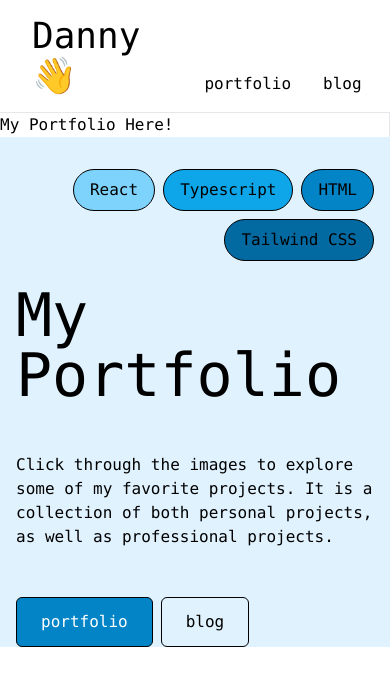
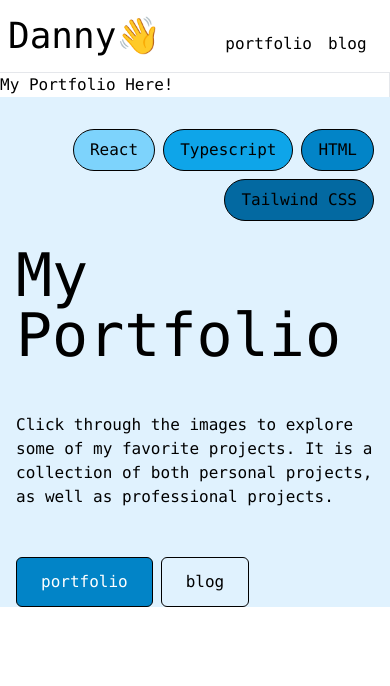
Before and after one commit to dannygrimmig/portfolio, a Next.js app: page /portfolio in a window 390 px wide. Shown: the top 686 px of the page. Built offline with nearby package versions, Linux system fonts and the light colour scheme.

Commit message:
fix mobile styling

```diff
--- a/app/page.tsx
+++ b/app/page.tsx
@@ -43,8 +43,8 @@ type LeftProps = {
 function Left(props: LeftProps) {
   const { category, onCategoryChange } = props;
   return (
-    <div className="w-full h-full p-16 flex flex-col-reverse md:grid md:grid-cols-10 gap-4">
-      <div className="col-span-3 flex flex-wrap justify-end gap-4 h-max">
+    <div className="w-full h-full sm:p-12 flex flex-col-reverse pb-4 md:grid md:grid-cols-10 gap-4">
+      <div className="md:col-span-2 lg:col-span-4 flex flex-wrap justify-end gap-4 h-max">
         {CATEGORYS.map((category) => (
           <CategoryButton
             key={category.key}
@@ -54,8 +54,8 @@ function Left(props: LeftProps) {
         ))}
       </div>
 
-      <div className="col-span-7 p-2 max-h-[500px]">
-        <div className="h-5/6 mb-4">
+      <div className="md:col-span-8 lg:col-span-6 p-2 sm:p-4">
+        <div className="mb-4 sm:p-4">
           <img src={category?.image} className="rounded-lg object-fit h-full" />
         </div>
 
--- a/app/ui/buttons.tsx
+++ b/app/ui/buttons.tsx
@@ -30,7 +30,7 @@ export function CategoryButton(props: CategoryButtonProps) {
       type="button"
       onClick={onClick}
       key={key}
-      className="rounded-md p-4 bg-sky-50 h-24 w-24 flex justify-center items-center"
+      className="rounded-md p-2 bg-sky-50 h-24 w-24 flex justify-center items-center"
     >
       <img src={image} className="rounded-md" />
     </button>
--- a/app/ui/nav.tsx
+++ b/app/ui/nav.tsx
@@ -2,11 +2,11 @@ import Link from "next/link";
 
 export function NavBar() {
   return (
-    <nav className="font-mono sticky top-0 bg-white border-b py-4 px-8 flex gap-16 items-end">
+    <nav className="font-mono sticky top-0 bg-white border-b py-4 px-2 sm:px-8 flex gap-16 items-end">
       <Link href="/">
         <h1 className="text-4xl font-thin">Danny&#128075;</h1>
       </Link>
-      <ul className="flex gap-8">
+      <ul className="flex gap-4 sm:gap-8">
         {LINKS.map((link) => (
           <Link key={link} href={`/${link}`}>
             {link}
```
